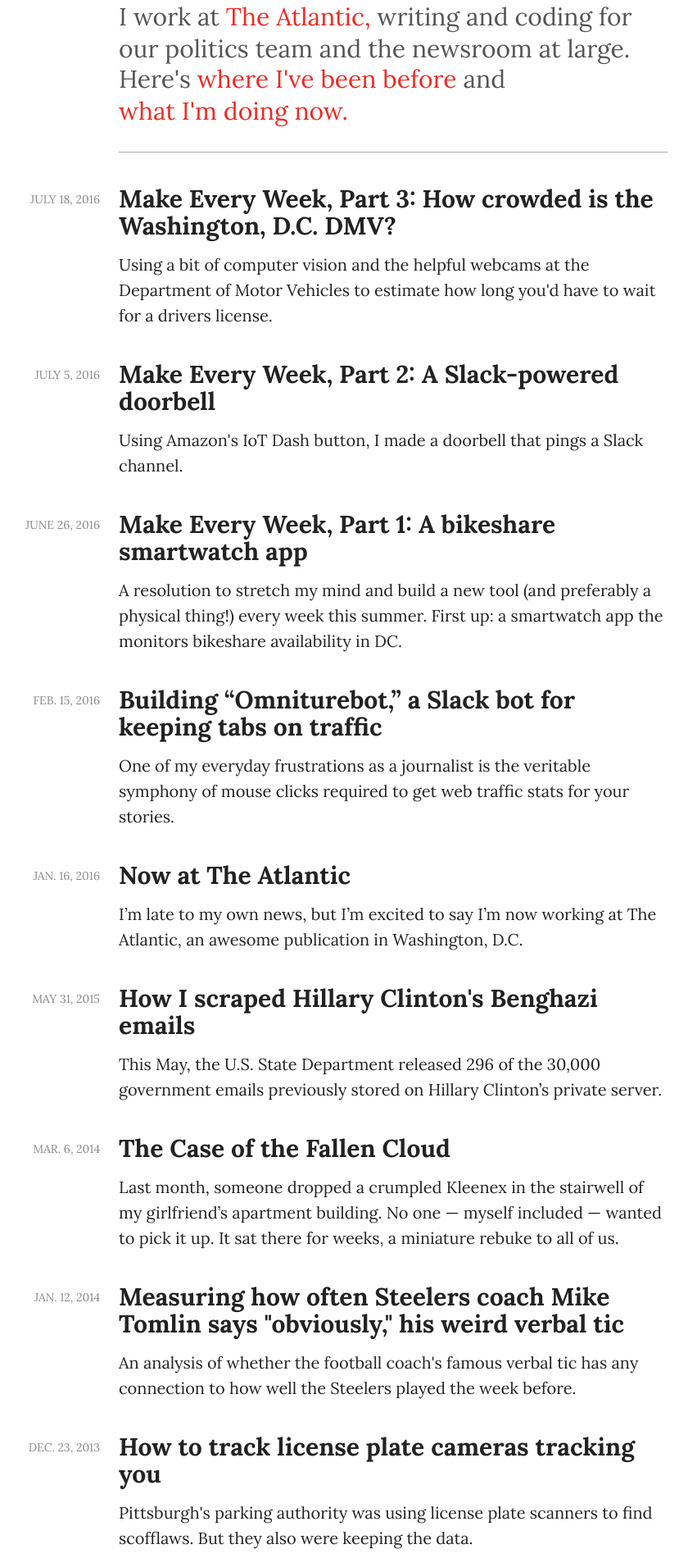
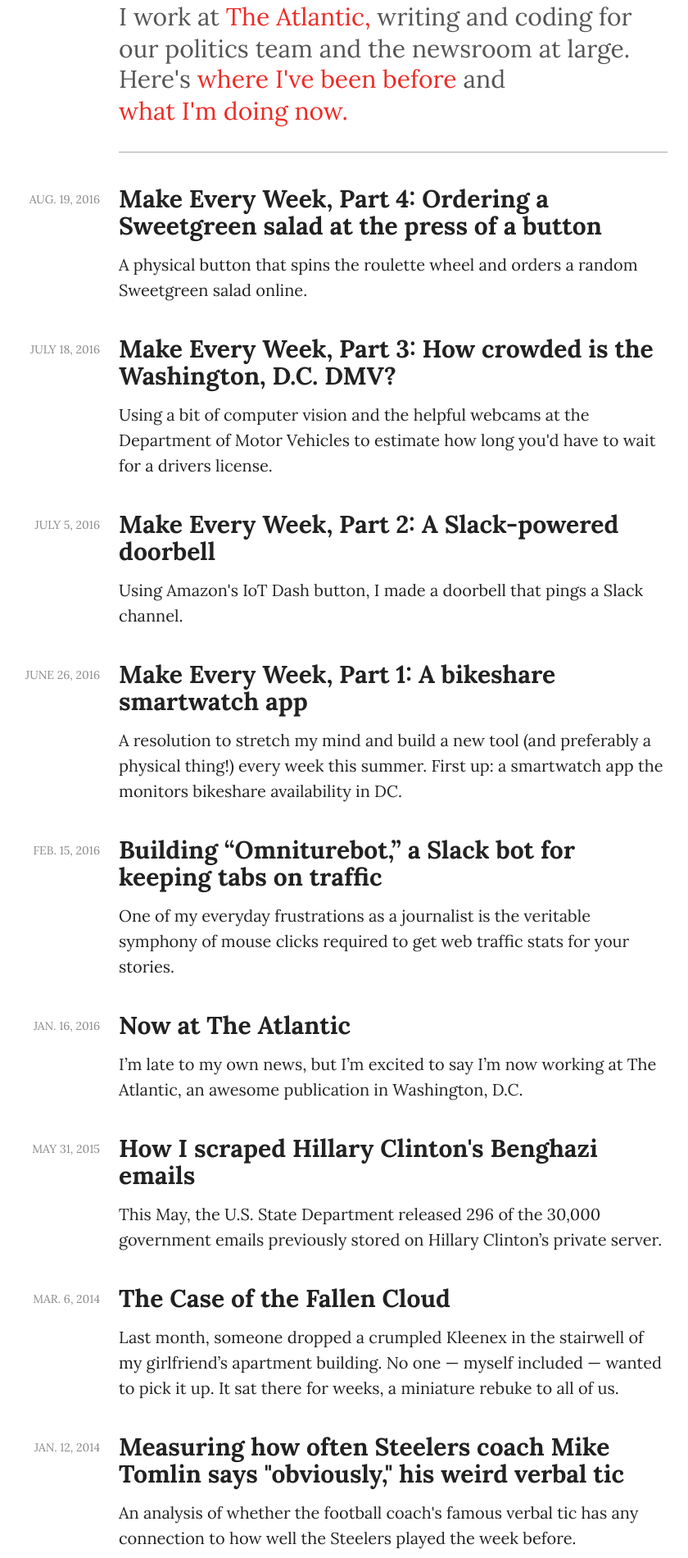
Before and after one commit to arm5077/arm5077.github.io, a Jekyll site: the page built from index.html, in a window 1280 px wide. Shown: the part 362-2262 px from the top of the page at 82% size, without its empty margins (160-1000 px from the left). Built offline with Jekyll 4.4.1, drawn with Linux system fonts in a browser that asks for light colours; nearby versions of some CDN libraries; the list of posts is cut into pages by our own code; some of the changed lines change nothing that is shown.

Commit message:
Add sweetgreen button entry

````diff
--- a/_layouts/default.html
+++ b/_layouts/default.html
@@ -16,7 +16,7 @@
 	{% endif %}
 
 
-	<link rel="stylesheet" type="text/css" href="{{ site.url }}/css/main.css">
+	<link rel="stylesheet" type="text/css" href="/css/main.css">
 	<link rel="stylesheet" type="text/css" href="{{ site.url }}/css/syntax.css">
 	<script src="https://use.fontawesome.com/42e13a9762.js"></script>
 	<meta name="viewport" content="width=device-width, initial-scale=1">
--- /dev/null
+++ b/_posts/2016-08-19-make-every-week-sweetgreen-salad-button.md
@@ -0,0 +1,176 @@
+---
+title: "Make Every Week, Part 4: Ordering a Sweetgreen salad at the press of a button"
+layout: post
+desc: "A physical button that spins the roulette wheel and orders a random Sweetgreen salad online."
+---
+Eesh! So far, #MakeEveryWeek has been more like #MakeEveryThreeWeeks. My apologies. Sometimes the making is a lot easier than the blogging.
+
+This week's projects focuses on a (sort of) healthy addiction of mine: salads from [Sweetgreen](http://www.sweetgreen.com/), a restaurant chain from D.C. that serves up a mean quinoa-and-kale. Though technically fast food, Sweetgreen doesn't feel or taste like your regular rushed-lunch fare. It's my go-to place to pick up lunch if I didn't bring left overs from home, and it doesn't hurt that their Foggy Bottom location is a nice walk from _The Atlantic_'s offices.
+
+But a lot of people feel the same way. The line around noon can get verrrrry long.
+
+<blockquote class="twitter-tweet" data-lang="en"><p lang="en" dir="ltr">Unknowingly showed up to sweetgreen in the middle of lunch hour. Now I&#39;m stuck in this long ass line.&mdash; Sextina Aquafina (@yosoymichael) <a href="https://twitter.com/yosoymichael/status/765229537756061696">August 15, 2016</a></p></blockquote>
+<script async src="//platform.twitter.com/widgets.js" charset="utf-8"></script>
+
+<blockquote class="twitter-tweet" data-lang="en"><p lang="en" dir="ltr">There was barely anyone in line today at <a href="https://twitter.com/sweetgreen">@sweetgreen</a>. <a href="https://twitter.com/hashtag/SignOfTheApocalypse?src=hash">#SignOfTheApocalypse</a>&mdash; Heather Benjamin (@Heather_Benj) <a href="https://twitter.com/Heather_Benj/status/764160904825036800">August 12, 2016</a></p></blockquote>
+<script async src="//platform.twitter.com/widgets.js" charset="utf-8"></script>
+
+
+One remedy to this is Sweetgreen's online ordering system, which signals the kitchen to make a salad at a certain time and leave it on a shelf for pick-up. That way, you can pop in, grab and leave, instead of waiting for the salad to be made in front of you.
+
+![Delicious, pick-up-able salad.](/assets/salad1.jpg)
+
+Last week, I got my second Amazon IoT button—they're finally back in stock. Then the thought struck me. **Is there a way to hook into Sweetgreen's ordering system and buy a salad with a simple button press?** Could my dream of seamless, on-demand salad delivery come true? Granted, if I had such a device, I'd probably spend entirely too much on salads. But it was too neat of an idea to pass up.
+
+Since Sweetgreen doesn't publish a documented ordering API (and who does?), I had to dive deep into the network traffic of the average salad order.
+
+Figuring out how Sweetgreen works
+----------
+
+To complete a Sweetgreen transaction, I need to:
+
+- log in using my email and password, saving the resulting cookie;
+- add a salad to my shopping bag;
+- complete the order with my credit card information.
+
+Fortunately, Sweetgreen has a relatively simple (though undocumented) API, accessible through [https://order.sweetgreen.com/api/](https://order.sweetgreen.com/api/). After poking around the website (and adding/removing quite a few salads from my shopping bag), it looks like this is the workflow I'll have to follow:
+
+- Send a `POST` request to `https://order.sweetgreen.com/api/customers/login_or_register` with my username and password;
+- Add the salad to my bag with a `POST` request to `https://order.sweetgreen.com/api/line_items`, along with a JSON object describing the order;
+- Get the "order" JSON by sending a `GET` request to `https://order.sweetgreen.com/api/session`, saving the `order` object and my billing information;
+- Send a `PUT` request to `https://order.sweetgreen.com/api/orders/[order id]`, packaging my combined order+billing object.
+
+
+I'm writing this code in Node.js using the `request` module, so I'm going to start off my script by including the library and setting up the jar where I'll store the session cookie (so my authentication will stick once I log in.)
+
+```javascript
+var request = require('request');
+var cookies = request.jar();
+var request = request.defaults({jar: cookies})
+```
+
+Next up, I'll log in with my Sweetgreen credentials.
+
+```javascript
+// Log in
+request.post({
+  url: "https://order.sweetgreen.com/api/customers/login_or_register",
+  form:{
+    customer: {email: INSERT_SWEETGREEN_EMAIL, password: INSERT_SWEETGREEN_PASSWORD}
+  }
+}, function(err, response, body){
+  if(err) throw err;
+  // Rest of code goes here
+})
+```
+
+That call returns a massive JSON object, holding previous orders, current shopping status, and billing account info. Since the final package I send to Sweetgreen to complete the order needs some of this account info, I'm going to grab it now.
+
+```javascript
+var session = JSON.parse(body);
+var contact_number = session.customers[0].contact_number
+var billing_account_id = session.customers[0].billing_account_ids[0]
+var billing_account = session.billing_accounts[0];
+```
+We're now set to add salads to my shopping bag.
+
+Adding items and completing the order
+----------
+
+Each salad object is actually pretty simple. At its most basic, it just needs a `quantity`, a `product_id` and a `restaurant_id`. The Foggy Bottom ID is `6`, so I'll use that for every order. Here's the object for a Harvest Bowl:
+
+```javascript
+var harvest_bowl = {
+  line_item: {
+    quantity: 1,
+    product_id: "139",
+    restaurant_id: "6"
+  }
+}
+```
+
+But! Things get more complicated if you want to modify a base recipe. For example, I love the Guacamole Greens salad&mdash;but only if I can replace the red onion with corn. In the API, you need to drop these changes as a series of `options` objects. Here's an object for my modded recipe, pulled with some slight modifications from the network traffic.
+
+```javascript
+var guac_greens = {
+  line_item:{
+    quantity:"1",
+    custom_name:"andrew's special guac with no onions success",
+    product_id:"134",
+    options:[{
+      id:"13929",
+      name:"remove red onion",
+      out_of_stock:false,
+      quantity:"1",
+      parent_option_group_id:"973",
+      option_group_ids:["975"],
+      ingredient_id:"64",
+    },
+    {
+      id:"13941",
+      name:"sub raw corn",
+      out_of_stock:false,
+      quantity:"1",
+      parent_option_group_id:"975",
+      option_group_ids:[],
+      ingredient_id:"61",
+      line_item_id:null
+    }],
+    restaurant_id:"6"
+  }
+};
+```
+Constructing that object is the hard part, but adding it to the shopping bag is pretty easy. Here comes another POST request:
+
+```javascript
+request.post({
+  url: "https://order.sweetgreen.com/api/line_items",
+  body: guac_greens,
+  json: true
+}, function(err, response, body){
+  if(err) throw err;
+  var order_id = body.line_item.ignored_order_id
+});
+```
+Notice how I saved the order ID? That's because I'll need it very shortly to complete the transaction. But first, I've got to construct the final order object. Turns out that's basically a copy of the object you get by calling the `/session` endpoint, along with some additional billing info and other ordering ephemera. After some trial and error, I figured out it was easiest to make a call to the `/session` endpoint, grab the array of `orders`, filter it down to the latest order and tack on the required miscellaneous info.
+
+```javascript
+// Get final order
+request.get("https://order.sweetgreen.com/api/session", function(err, response, body){
+
+  // Grab latest order object
+  var orders = JSON.parse(body).orders;
+  var order = orders.filter(function(d){ return d.id == order_id })[0];
+
+  // Append billing stuff and give
+  order.contact_number = contact_number;
+  order.billing_account_id = billing_account_id;
+  order.wanted_time = order.available_wanted_times_tuples[0].original
+  order.state = "complete";
+  order.billing_account = billing_account;
+});
+```
+
+After that, all you need is a `PUT` request referencing the `order_id` and you're good to go:
+
+```javascript
+request.put({
+  url: "https://order.sweetgreen.com/api/orders/" + order_id,
+  body: { order: order },
+  json: true
+}, function(err, response, body){
+  if(err) throw err;
+  console.log("did it!")
+});
+```
+
+Sweetgreen helpfully sends an email after you post an order, so you'll know when your order goes through.
+
+Boom! Salad en route
+----------
+
+I had to make some slight modifications to the code to get it ready for AWS Lambda, the service powering the IoT button, but it was otherwise pretty much ready to go. I also wrote a quick function that randomly chooses one of three salads to order, so I have a bit of variety. The full code is [here](https://github.com/arm5077/sweetgreen-button).
+
+Here's the button posted above my desk at work:
+
+![Button posted on my desk](/assets/salad2.jpg)
--- a/css/main.scss
+++ b/css/main.scss
@@ -6,7 +6,6 @@
 $medium_width: 670px;
 
 %red_links {
-	color: inherit;
 	text-decoration: none;
 	color: $highlight;
 	border-bottom: 1px solid rgba(0,0,0, 0);
@@ -33,9 +32,10 @@
 	transition: .25s all;
 	display: inline-block;
 
-	p & {
+	p &, .page_body li & {
 		@extend %red_links;
 	}
+
 
 
 }
@@ -229,6 +229,14 @@
 	    top: 3px;
 	}
 
+	ul {
+
+	  li {
+	    a {
+			  @extend %red_links;
+		  }
+	  }
+  }
 
 	.navigation {
 		margin-bottom: 30px;
````
Also changed, not shown: assets/salad1.jpg (added), assets/salad2.jpg (added), 1 other file.
